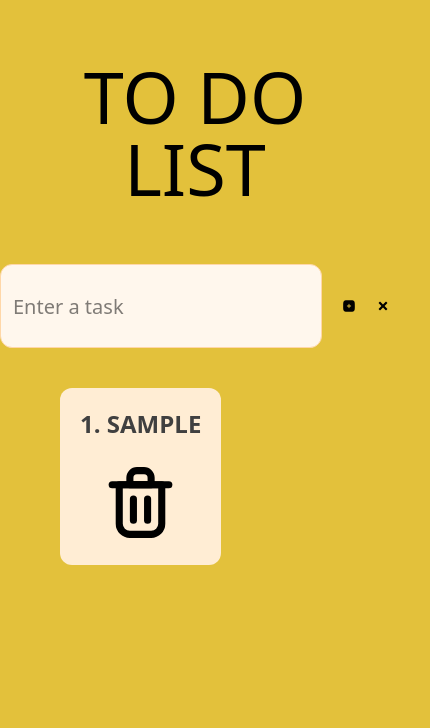
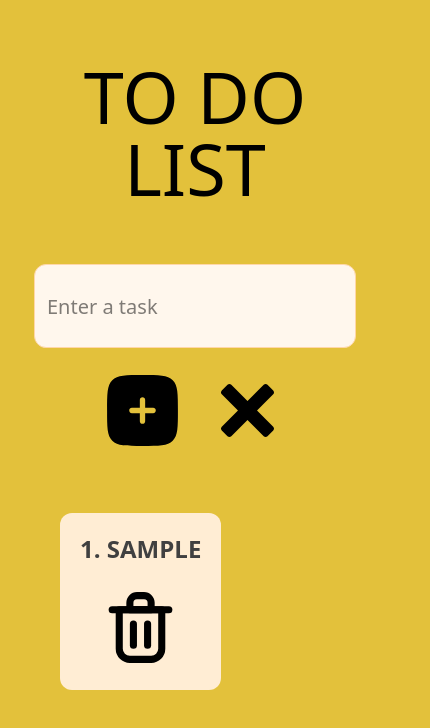
Before and after one commit to German900-code/To-Do-App-React-Tailwind, a React (Vite) app: page / in a window 390 px wide. Both pictures are taken after typing "Sample" into the empty fields and a click on the button "Add task". Shown: the top 728 px of the page, 430 px wide, since content can reach past the window. Built offline with nearby package versions, Linux system fonts and the light colour scheme.

Commit message:
Created new List component

```diff
--- a/src/App.jsx
+++ b/src/App.jsx
@@ -1,9 +1,8 @@
-// import ToDoApp from "./ToDoApp";
 import { useState } from "react";
 import AddIcon from "./assets/add-icon.svg";
-import DeleteIcon from "./assets/delete-icon.svg";
 import DeleteAllIcon from "./assets/delete-all-icon.svg";
 import Button from "./components/Button";
+import List from "./components/List";
 
 function App() {
   const [tasks, setTasks] = useState([]);
@@ -38,7 +37,7 @@ function App() {
       <p className="text-7xl text-center p-15 uppercase font-medium">
         To Do List
       </p>
-      <div className="flex relative group justify-center gap-5">
+      <div className="flex relative group flex-wrap justify-center gap-5">
         <input
           className="bg-orange-50 border border-orange-200 rounded-xl text-black p-3 text-xl h-21 focus:outline-none focus:right-2 focus:ring-orange-300 hover:scale-105 transition-transform"
           type="text"
@@ -67,25 +66,7 @@ function App() {
           There is no tasks yet
         </p>
       ) : (
-        <ul className="mt-10 ml-15 flex flex-row flex-wrap gap-5">
-          {tasks.map((task, index) => (
-            <div className="bg-orange-100 rounded-xl w-auto text-orange-900">
-              <li
-                key={index}
-                className="text-2xl uppercase p-5 text-neutral-700 font-bold  "
-              >
-                {index + 1}. {task}
-              </li>
-              <Button
-                icon={DeleteIcon}
-                alt="delete"
-                tooltip="Delete task"
-                onClick={() => deleteTask(index)}
-                className="flex justify-center w-full pb-5"
-              />
-            </div>
-          ))}
-        </ul>
+        <List tasks={tasks} deleteTask={(index) => deleteTask(index)} />
       )}
     </div>
   );
--- /dev/null
+++ b/src/components/List.jsx
@@ -0,0 +1,28 @@
+import DeleteIcon from "../assets/delete-icon.svg";
+import Button from "./Button";
+
+function List({ tasks, deleteTask }) {
+  return (
+    <ul className="mt-15 m-15 flex flex-row flex-wrap gap-5 sm:justify-center">
+      {tasks.map((task, index) => (
+        <div className="bg-orange-100 rounded-xl w-auto text-orange-900">
+          <li
+            key={index}
+            className="text-2xl uppercase p-5 text-neutral-700 font-bold  "
+          >
+            {index + 1}. {task}
+          </li>
+          <Button
+            icon={DeleteIcon}
+            alt="delete"
+            tooltip="Delete task"
+            onClick={() => deleteTask(index)}
+            className="flex justify-center w-full pb-5"
+          />
+        </div>
+      ))}
+    </ul>
+  );
+}
+
+export default List;
```
